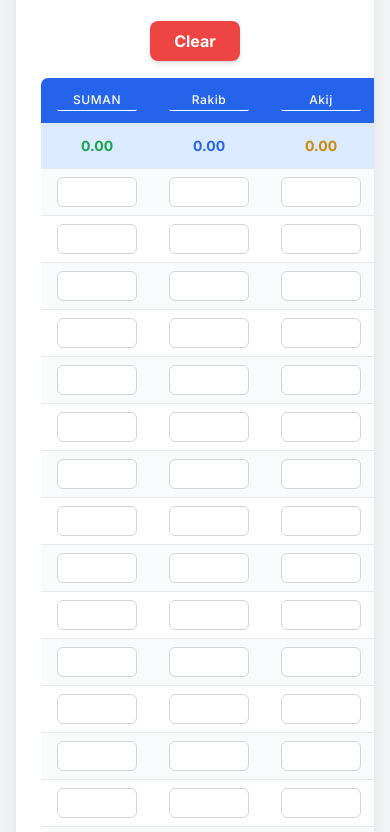
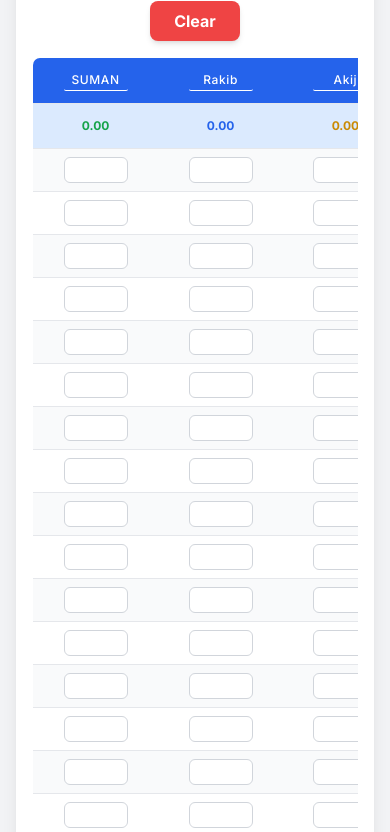
Before and after one commit to nmdsuman/mojo33, a plain HTML site: page index.html in a window 390 px wide. Shown: the part 95-927 px from the top of the page. Drawn offline with nearby package versions, Linux system fonts and the light colour scheme.

Commit message:
Update index.html

```diff
--- a/index.html
+++ b/index.html
@@ -23,13 +23,39 @@
         input[type="number"] {
             -moz-appearance: textfield;
         }
+
+        /* Responsive table styles */
+        @media (max-width: 640px) {
+            .table-responsive {
+                display: block;
+                width: 100%;
+                overflow-x: auto;
+                -webkit-overflow-scrolling: touch;
+            }
+            .table-responsive table {
+                width: 100%;
+                min-width: 600px; /* Minimum width to prevent content from getting too squished */
+            }
+            .table-responsive th, .table-responsive td {
+                padding-left: 0.5rem;
+                padding-right: 0.5rem;
+                font-size: 0.75rem; /* text-xs */
+            }
+            .table-responsive input {
+                width: 4rem; /* Smaller width for inputs on mobile */
+            }
+            .table-responsive . Lachha-text {
+                font-size: 0.75rem; /* text-xs */
+                width: 4rem;
+            }
+        }
     </style>
 </head>
 <body class="bg-gray-100 flex items-center justify-center p-4 min-h-screen">
 
-    <div class="bg-white p-6 rounded-lg shadow-xl w-full max-w-4xl overflow-x-auto">
+    <div class="bg-white p-4 rounded-lg shadow-xl w-full max-w-4xl overflow-x-auto md:p-6">
         <!-- Application Title -->
-        <h1 class="text-3xl font-bold text-center text-gray-800 mb-6 rounded-md p-2 bg-blue-50">
+        <h1 class="text-2xl font-bold text-center text-gray-800 mb-4 rounded-md p-2 bg-blue-50 sm:text-3xl sm:mb-6">
             হাতিয়াড় মেজো-৩৩
         </h1>
 
@@ -40,7 +66,8 @@
             </button>
         </div>
 
-        <!-- Main Data Table -->
+        <!-- Main Data Table Wrapper for responsiveness -->
+        <div class="table-responsive">
             <table class="min-w-full divide-y divide-gray-200 rounded-lg overflow-hidden border border-gray-200">
                 <thead class="bg-blue-600 text-white">
                     <tr id="tableHeaderRow">
@@ -58,6 +85,7 @@
                     <!-- Data rows will be dynamically rendered here -->
                 </tbody>
             </table>
+        </div>
     </div>
 
     <!-- Confirmation Modal (initially hidden) -->
@@ -82,7 +110,6 @@
             let columnNames = ['SUMAN', 'Rakib', 'Akij', 'Naim'];
             const numRows = 20;
             const subtractValue = 360;
-            const lachhaThreshold = 360;
 
             let rowData = [];
 
@@ -226,7 +253,7 @@
                             type="text"
                             value="${name}"
                             data-col-index="${index}"
-                            class="bg-transparent border-b border-white focus:outline-none text-center text-white placeholder-gray-300 w-20 sm:w-24 md:w-28 rounded-sm px-1 py-0.5"
+                            class="bg-transparent border-b border-white focus:outline-none text-center text-white placeholder-gray-300 w-16 sm:w-20 md:w-28 rounded-sm px-1 py-0.5"
                         />
                     `;
                     tableHeaderRow.appendChild(th);
@@ -253,14 +280,18 @@
                     rowElement.className = `border-b ${rowIndex % 2 === 0 ? 'bg-gray-50' : 'bg-white'}`;
 
                     const sumOfFirstFour = calculateSumOfFirstFourColumns(row);
-                    const shouldShowLachha = sumOfFirstFour === lachhaThreshold;
+                    const shouldShowLachha = sumOfFirstFour === 360;
+
+                    const lachhaColumns = ['Rakib', 'Akij', 'Naim'];
 
                     columnNames.forEach((colName, colIndex) => {
                         const cell = document.createElement('td');
                         cell.className = "px-4 py-2 whitespace-nowrap text-sm text-gray-900 text-center";
-                        if (shouldShowLachha && row[colName] === '') {
+
+                        // Check if it's one of the specific columns and the condition is met
+                        if (shouldShowLachha && lachhaColumns.includes(colName) && (row[colName] === '' || row[colName] === 0 || row[colName] === '0')) {
                              cell.innerHTML = `
-                                <span class="block w-20 sm:w-24 md:w-28 bg-red-200 text-red-800 rounded-md px-2 py-1 text-center font-bold">
+                                <span class="block w-16 sm:w-20 md:w-28 bg-red-200 text-red-800 rounded-md px-1 py-0.5 text-center font-bold Lachha-text">
                                     😫লাচ্ছা
                                 </span>
                              `;
@@ -271,7 +302,7 @@
                                     value="${row[colName]}"
                                     data-row-index="${rowIndex}"
                                     data-col-name="${colName}"
-                                    class="w-20 sm:w-24 md:w-28 border border-gray-300 rounded-md px-2 py-1 text-center focus:ring-blue-500 focus:border-blue-500"
+                                    class="w-16 sm:w-20 md:w-28 border border-gray-300 rounded-md px-1 py-0.5 text-center focus:ring-blue-500 focus:border-blue-500"
                                 />
                             `;
                         }
@@ -281,6 +312,7 @@
                     // Render Total Cell
                     const totalCell = document.createElement('td');
                     totalCell.className = `px-4 py-2 whitespace-nowrap text-sm font-medium text-center bg-blue-50 total-cell`;
+                    totalCell.textContent = calculateRowTotal(row).toFixed(2);
                     rowElement.appendChild(totalCell);
 
                     dataBody.appendChild(rowElement);
```
Lines whose indentation alone changed are shown as unchanged.
